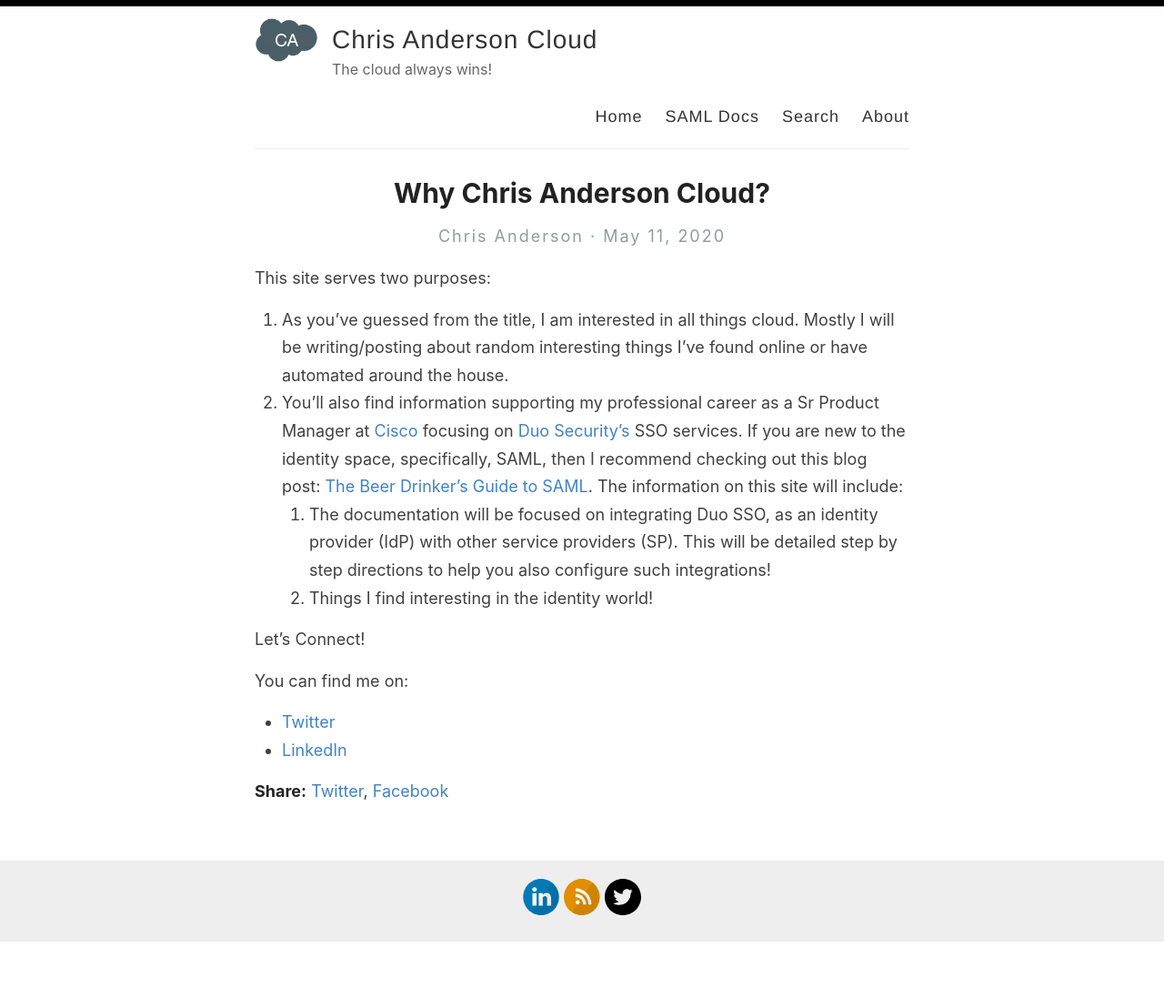
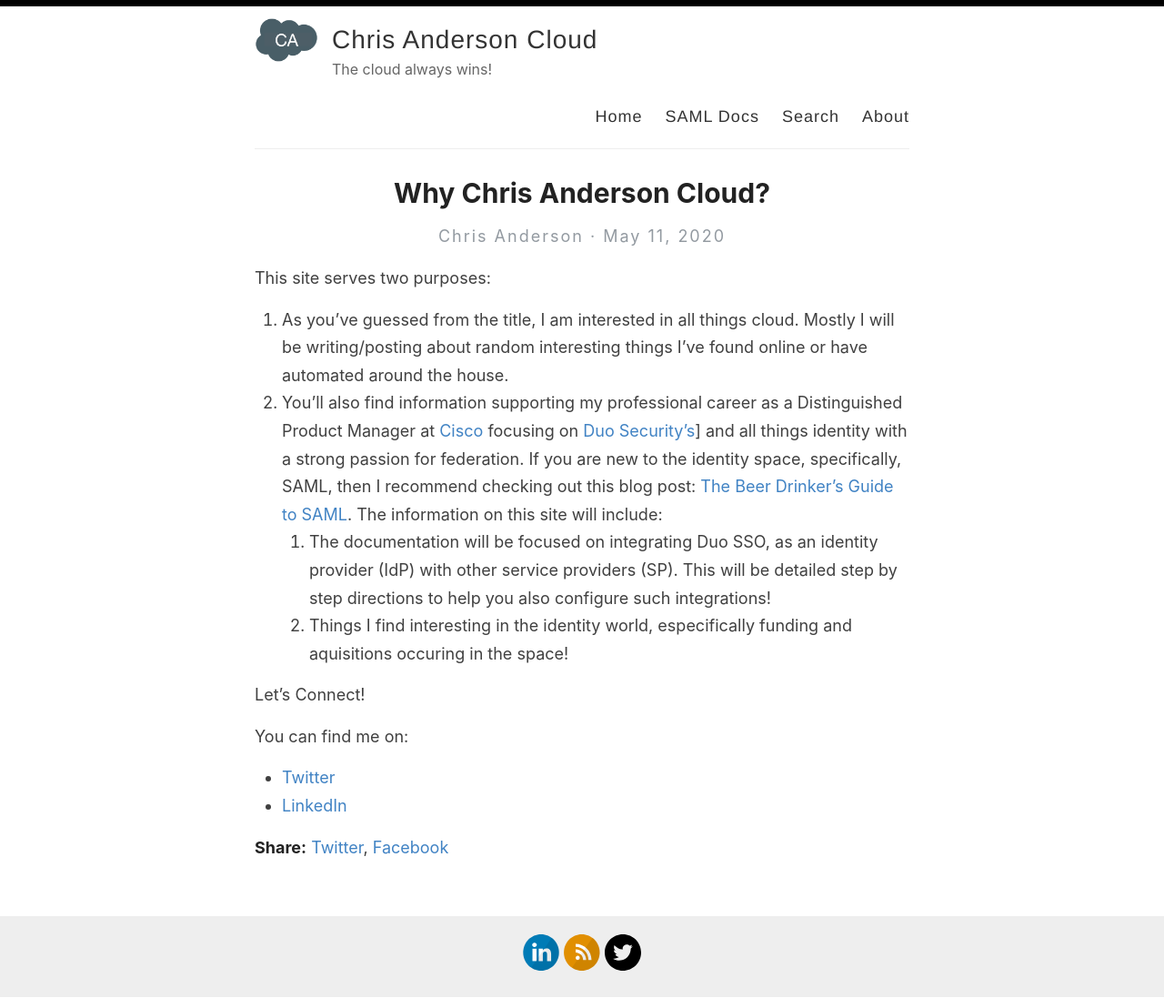
Before and after one commit to christophe81/christophe81.github.io, a Jekyll site: the page built from _posts/2020-5-11-Chris-Anderson-Cloud.md, in a window 1280 px wide. Shown: the whole page at 91% size. Built offline with Jekyll 4.4.1, drawn with Linux system fonts in a browser that asks for light colours; comment, search, counter and statistics services are not loaded; before the commit the page ends 1036 px from its top, so only the background shows below that.

Commit message:
Update 2020-5-11-Chris-Anderson-Cloud.md

```diff
--- a/_posts/2020-5-11-Chris-Anderson-Cloud.md
+++ b/_posts/2020-5-11-Chris-Anderson-Cloud.md
@@ -8,9 +8,9 @@
 This site serves two purposes:
 
 1. As you’ve guessed from the title, I am interested in all things cloud. Mostly I will be writing/posting about random interesting things I’ve found online or have automated around the house.
-1. You’ll also find information supporting my professional career as a Sr Product Manager at [Cisco](https://cisco.com) focusing on [Duo Security’s](https://duo.com) SSO services. <!--more--> If you are new to the identity space, specifically, SAML, then I recommend checking out this blog post: [The Beer Drinker’s Guide to SAML](https://duo.com/blog/the-beer-drinkers-guide-to-saml). The information on this site will include:
+1. You’ll also find information supporting my professional career as a Distinguished Product Manager at [Cisco](cisco.com) focusing on [Duo Security’s](duo.com)] and all things identity with a strong passion for federation. <!--more--> If you are new to the identity space, specifically, SAML, then I recommend checking out this blog post: [The Beer Drinker’s Guide to SAML](https://duo.com/blog/the-beer-drinkers-guide-to-saml). The information on this site will include:
    1. The documentation will be focused on integrating Duo SSO, as an identity provider (IdP) with other service providers (SP). This will be detailed step by step directions to help you also configure such integrations!
-   1. Things I find interesting in the identity world!
+   1. Things I find interesting in the identity world, especifically funding and aquisitions occuring in the space!
 
 Let’s Connect!
 
```
